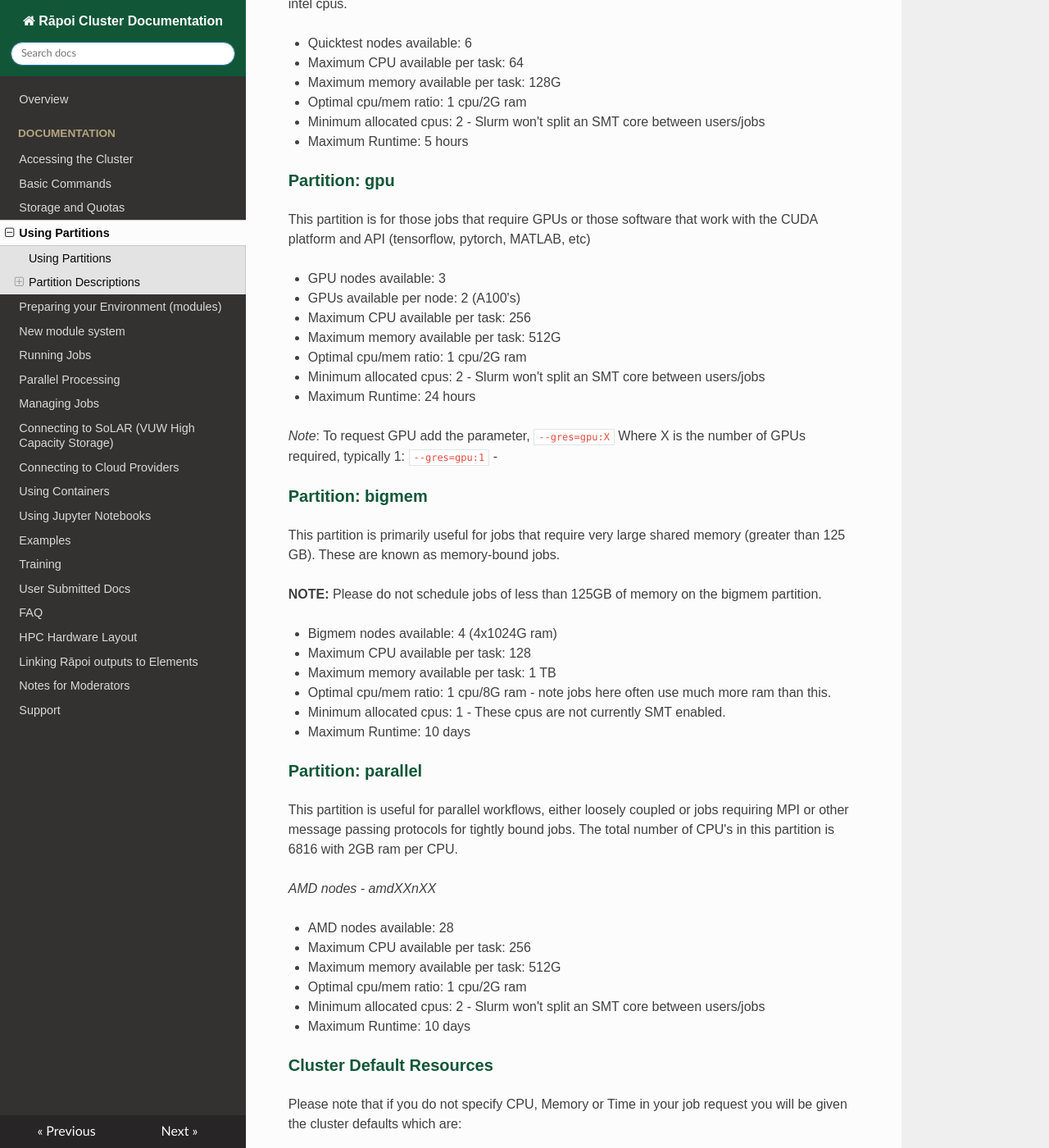
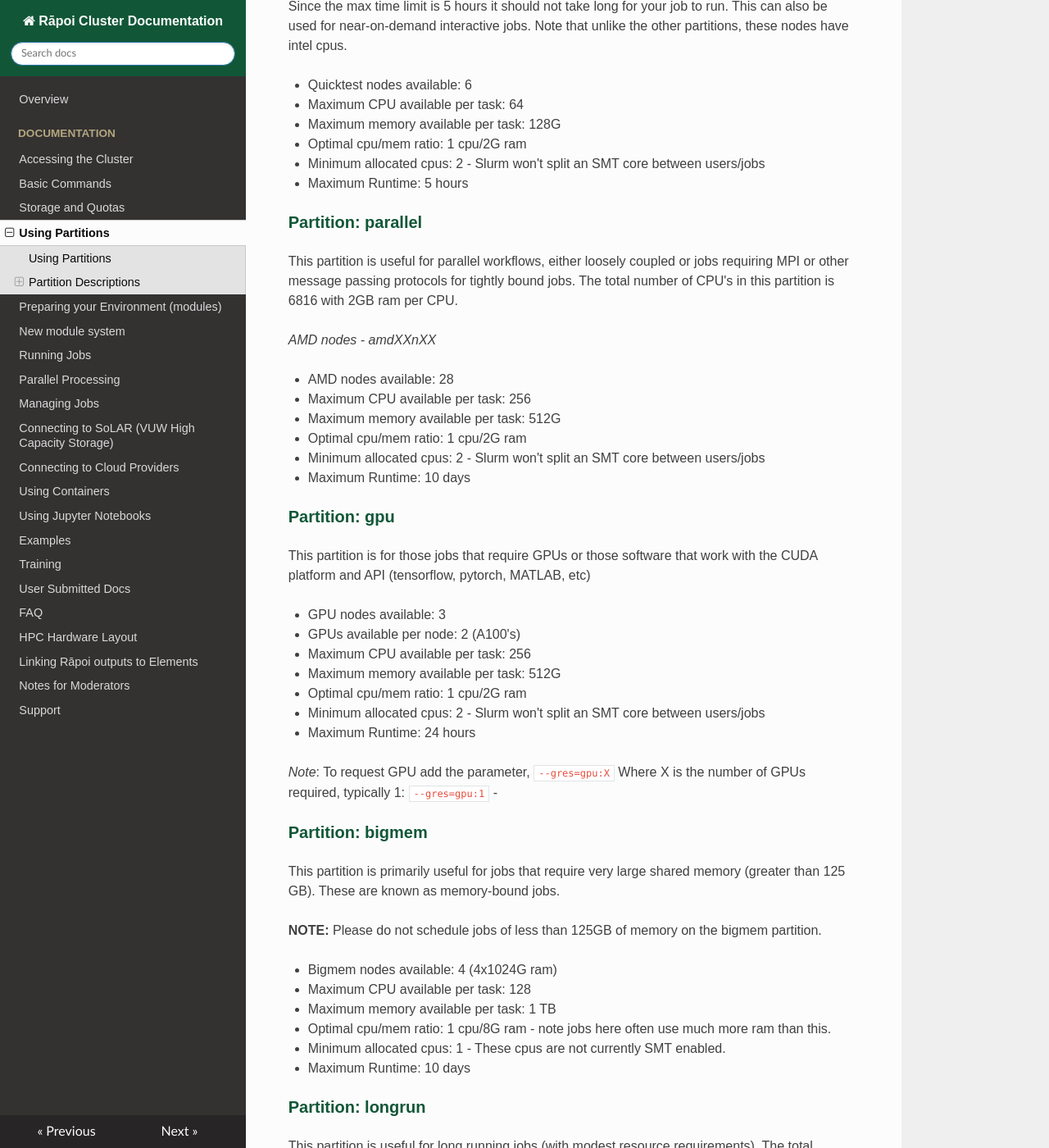
Before and after one commit to vuw-research-computing/raapoi-docs, an MkDocs documentation site: the page built from docs/partitions.md, in a window 1280 px wide and 1400 px high, scrolled down 1518 px. Shown: the whole window at 82% size. Built offline with MkDocs 1.6.1, drawn with Linux system fonts in a browser that asks for light colours; nearby versions of some CDN libraries; some web fonts are replaced; some of the changed text lies outside the part shown.

Commit message:
Update partitions.md to include longrun
also slight tweak to the order

```diff
--- a/docs/partitions.md
+++ b/docs/partitions.md
@@ -24,6 +24,11 @@
 quicktest*    up    5:00:00      1   idle itl03n01
 
 PARTITION AVAIL  TIMELIMIT  NODES  STATE NODELIST
+parallel     up 10-00:00:0      1   resv spj01
+parallel     up 10-00:00:0     24    mix amd01n[01-04],amd02n[01-04],amd03n[01-04],amd04n[01-04],amd05n[01-04],amd06n[01-04]
+parallel     up 10-00:00:0      2  alloc amd07n[03-04]
+
+PARTITION AVAIL  TIMELIMIT  NODES  STATE NODELIST
 gpu          up 1-00:00:00      1    mix gpu02
 gpu          up 1-00:00:00      2   idle gpu[01,03]
 
@@ -32,9 +37,7 @@
 bigmem       up 10-00:00:0      1  alloc high03
 
 PARTITION AVAIL  TIMELIMIT  NODES  STATE NODELIST
-parallel     up 10-00:00:0      1   resv spj01
-parallel     up 10-00:00:0     24    mix amd01n[01-04],amd02n[01-04],amd03n[01-04],amd04n[01-04],amd05n[01-04],amd06n[01-04]
-parallel     up 10-00:00:0      2  alloc amd07n[03-04]
+longrun      up 30-00:00:0      2   idle bigtmp[01-02]
 
 NOTE: This utility is a wrapper for the Slurm command:
       sinfo -p PARTITION
@@ -76,6 +79,20 @@
 * Minimum allocated cpus: 2 - Slurm won't split an SMT core between users/jobs
 * Maximum Runtime: 5 hours
 
+### Partition: parallel
+
+This partition is useful for parallel workflows, either loosely coupled or jobs
+requiring MPI or other message passing protocols for tightly bound jobs. The total number of CPU's in this partition is 6816 with 2GB ram per CPU.
+
+*AMD nodes - amdXXnXX*
+
+* AMD nodes available: 28
+* Maximum CPU available per task: 256
+* Maximum memory available per task: 512G
+* Optimal cpu/mem ratio: 1 cpu/2G ram
+* Minimum allocated cpus: 2 - Slurm won't split an SMT core between users/jobs
+* Maximum Runtime: 10 days
+
 ### Partition: gpu
 
 This partition is for those jobs that require GPUs or those software that work with the CUDA platform and API (tensorflow, pytorch, MATLAB, etc)
@@ -104,19 +121,19 @@
 * Minimum allocated cpus: 1 - These cpus are not currently SMT enabled.
 * Maximum Runtime: 10 days
 
-### Partition: parallel
+### Partition: longrun
 
-This partition is useful for parallel workflows, either loosely coupled or jobs
-requiring MPI or other message passing protocols for tightly bound jobs. The total number of CPU's in this partition is 6816 with 2GB ram per CPU.
+This partition is useful for long running jobs (with modest resource requirements).
+The total number of CPU's in this partition is 512 with 2GB ram per CPU.
 
-*AMD nodes - amdXXnXX*
+*AMD nodes - bigtmp##*
 
-* AMD nodes available: 28
+* AMD nodes available: 2
 * Maximum CPU available per task: 256
 * Maximum memory available per task: 512G
 * Optimal cpu/mem ratio: 1 cpu/2G ram
 * Minimum allocated cpus: 2 - Slurm won't split an SMT core between users/jobs
-* Maximum Runtime: 10 days
+* Maximum Runtime: 30 days
 
 ### Cluster Default Resources
 
```
